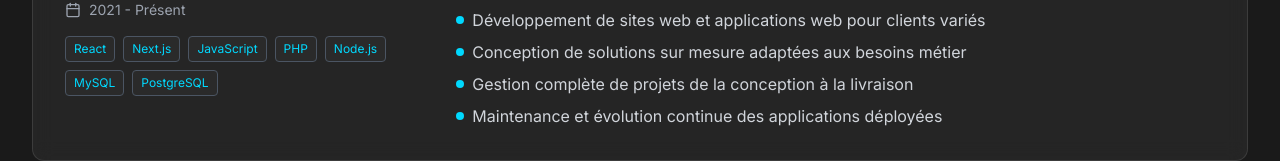
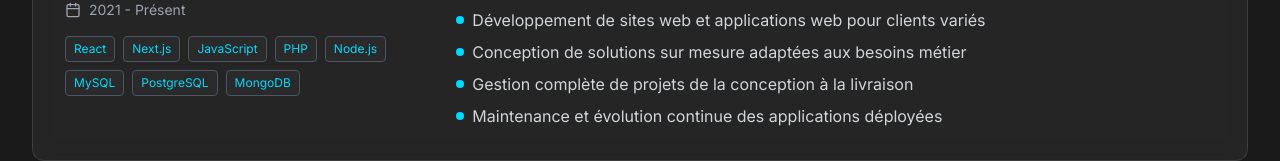
Before and after one commit to cedricdsst/portfolio, a Next.js app: page / in a window 1280 px wide. Shown: the part 4263-4424 px from the top of the page. Built offline with nearby package versions, Linux system fonts and the light colour scheme.

Commit message:
added mongo db to professional experiences

```diff
--- a/app/i18n/dictionaries.ts
+++ b/app/i18n/dictionaries.ts
@@ -137,6 +137,7 @@ export const dictionaries = {
                         'Node.js',
                         'MySQL',
                         'PostgreSQL',
+                        'MongoDB',
                     ],
                 },
             ],
@@ -364,6 +365,7 @@ export const dictionaries = {
                         'Node.js',
                         'MySQL',
                         'PostgreSQL',
+                        'MongoDB',
                     ],
                 },
             ],
```
